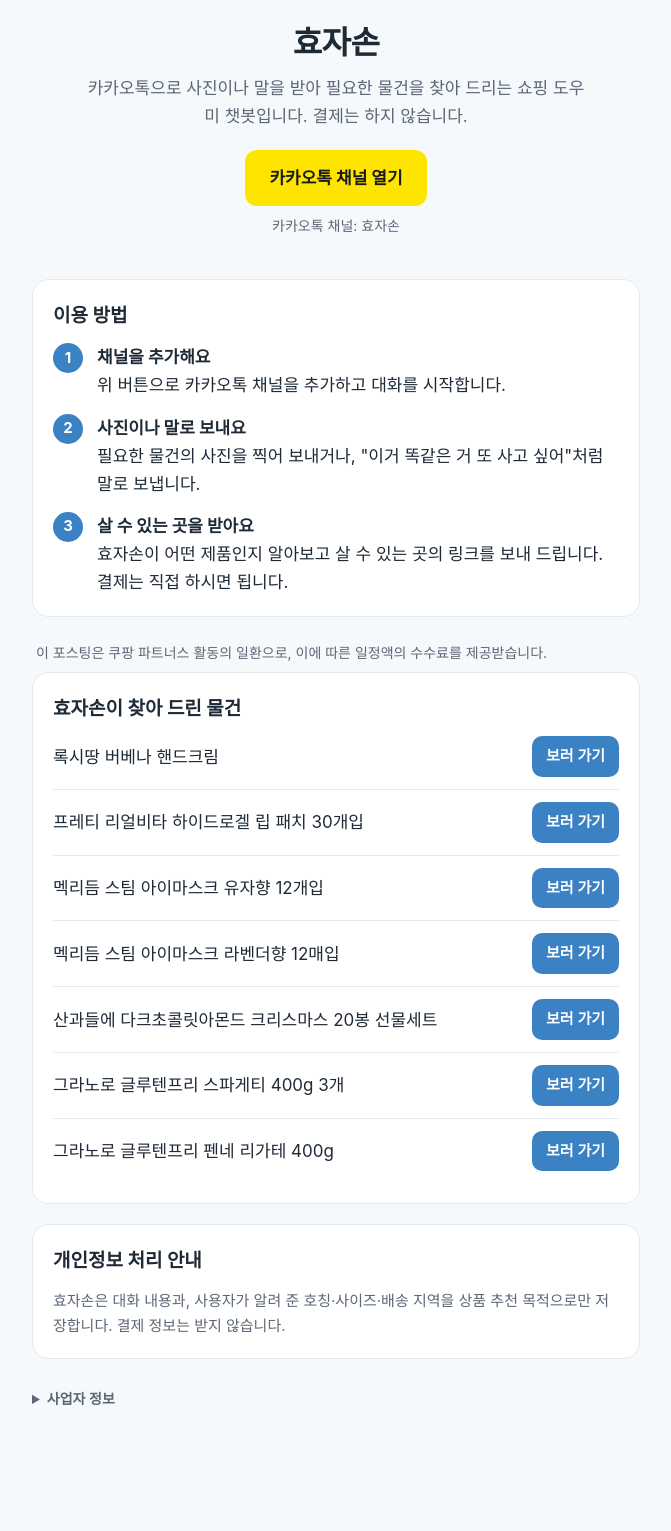
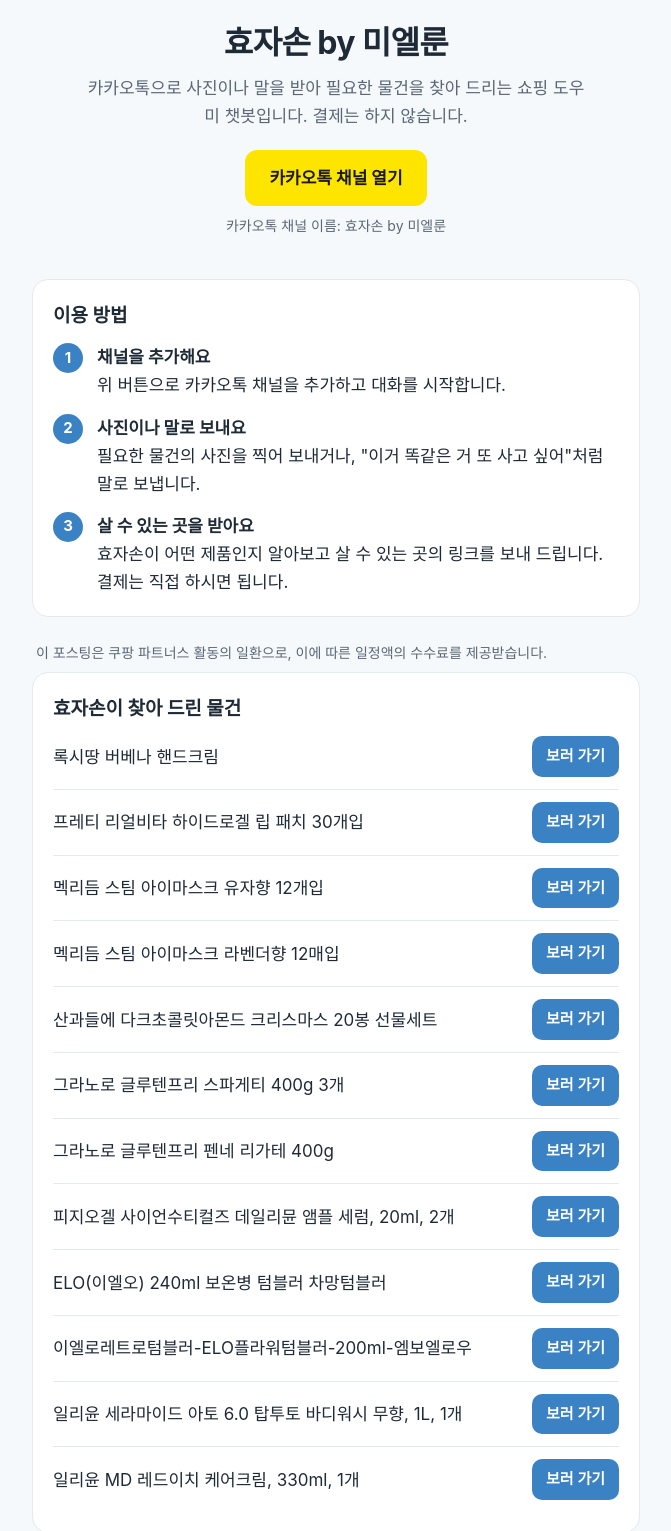
Before and after one commit to ultraviollette/hyojason, a plain HTML site: page site/index.html in a window 1280 px wide. Shown: the part 163-1694 px from the top of the page, without its empty margins (304-975 px from the left). Before the commit the page ends 1621 px from the top, so only its background shows below. Drawn offline with Linux system fonts and the light colour scheme.

Commit message:
docs: 소개 페이지에 채널 이름 반영, 사업자 정보 펼침, 추천 상품 5개 추가
카카오 비즈니스 채널 심사자는 페이지에서 서비스명(=채널 이름)과 푸터의 사업자
정보를 확인한다. 채널 이름 "효자손 by 미엘룬"을 h1·title·og:title과 채널 버튼
아래 줄에 글자 그대로 넣고(옛 이름 줄은 새 이름으로 교체), 사업자 정보를 기본으로
펼쳐 두었다. "효자손이 찾아 드린 물건"에 상품 5개를 같은 마크업으로 추가했다.

Co-Authored-By: Claude Opus 5.5 <noreply@anthropic.com>

```diff
--- a/site/index.html
+++ b/site/index.html
@@ -3,7 +3,8 @@
 <head>
 <meta charset="utf-8">
 <meta name="viewport" content="width=device-width, initial-scale=1">
-<title>효자손 · 카카오톡 쇼핑 도우미</title>
+<title>효자손 by 미엘룬 · 카카오톡 쇼핑 도우미</title>
+<meta property="og:title" content="효자손 by 미엘룬">
 <meta name="description" content="효자손은 카카오톡으로 사진이나 말을 받아 필요한 물건을 찾아 드리는 쇼핑 도우미 챗봇입니다. 결제는 하지 않습니다.">
 <link rel="icon" href="hyojason-icon.png">
 <style>
@@ -68,10 +69,10 @@
 <main>
   <header>
     <img src="hyojason-icon.png" alt="효자손 아이콘">
-    <h1>효자손</h1>
+    <h1>효자손 by 미엘룬</h1>
     <p class="lead">카카오톡으로 사진이나 말을 받아 필요한 물건을 찾아 드리는 쇼핑 도우미 챗봇입니다. 결제는 하지 않습니다.</p>
     <a class="kakao" href="http://pf.kakao.com/_mlhNX">카카오톡 채널 열기</a>
-    <p class="channel">카카오톡 채널: 효자손</p>
+    <p class="channel">카카오톡 채널 이름: 효자손 by 미엘룬</p>
   </header>
 
   <section aria-labelledby="how">
@@ -94,6 +95,11 @@
       <li><span class="pick-name">산과들에 다크초콜릿아몬드 크리스마스 20봉 선물세트</span><a class="pick-link" href="https://link.coupang.com/a/iD3zLN9VFA" rel="sponsored noopener">보러 가기</a></li>
       <li><span class="pick-name">그라노로 글루텐프리 스파게티 400g 3개</span><a class="pick-link" href="https://link.coupang.com/a/iD4lyPqfPU" rel="sponsored noopener">보러 가기</a></li>
       <li><span class="pick-name">그라노로 글루텐프리 펜네 리가테 400g</span><a class="pick-link" href="https://link.coupang.com/a/iD4pm6H7fg" rel="sponsored noopener">보러 가기</a></li>
+      <li><span class="pick-name">피지오겔 사이언수티컬즈 데일리뮨 앰플 세럼, 20ml, 2개</span><a class="pick-link" href="https://link.coupang.com/a/iIFgL6WXSu" rel="sponsored noopener">보러 가기</a></li>
+      <li><span class="pick-name">ELO(이엘오) 240ml 보온병 텀블러 차망텀블러</span><a class="pick-link" href="https://link.coupang.com/a/iIFJZYfOsS" rel="sponsored noopener">보러 가기</a></li>
+      <li><span class="pick-name">이엘로레트로텀블러-ELO플라워텀블러-200ml-엠보엘로우</span><a class="pick-link" href="https://link.coupang.com/a/iIFMzI0Rd6" rel="sponsored noopener">보러 가기</a></li>
+      <li><span class="pick-name">일리윤 세라마이드 아토 6.0 탑투토 바디워시 무향, 1L, 1개</span><a class="pick-link" href="https://link.coupang.com/a/iKlchciTQG" rel="sponsored noopener">보러 가기</a></li>
+      <li><span class="pick-name">일리윤 MD 레드이치 케어크림, 330ml, 1개</span><a class="pick-link" href="https://link.coupang.com/a/iKmb3wCuWW" rel="sponsored noopener">보러 가기</a></li>
     </ul>
   </section>
 
@@ -103,7 +109,7 @@
   </section>
 
   <footer>
-    <details>
+    <details open>
       <summary>사업자 정보</summary>
       <dl>
         <dt>상호</dt><dd>미엘룬</dd>
```
